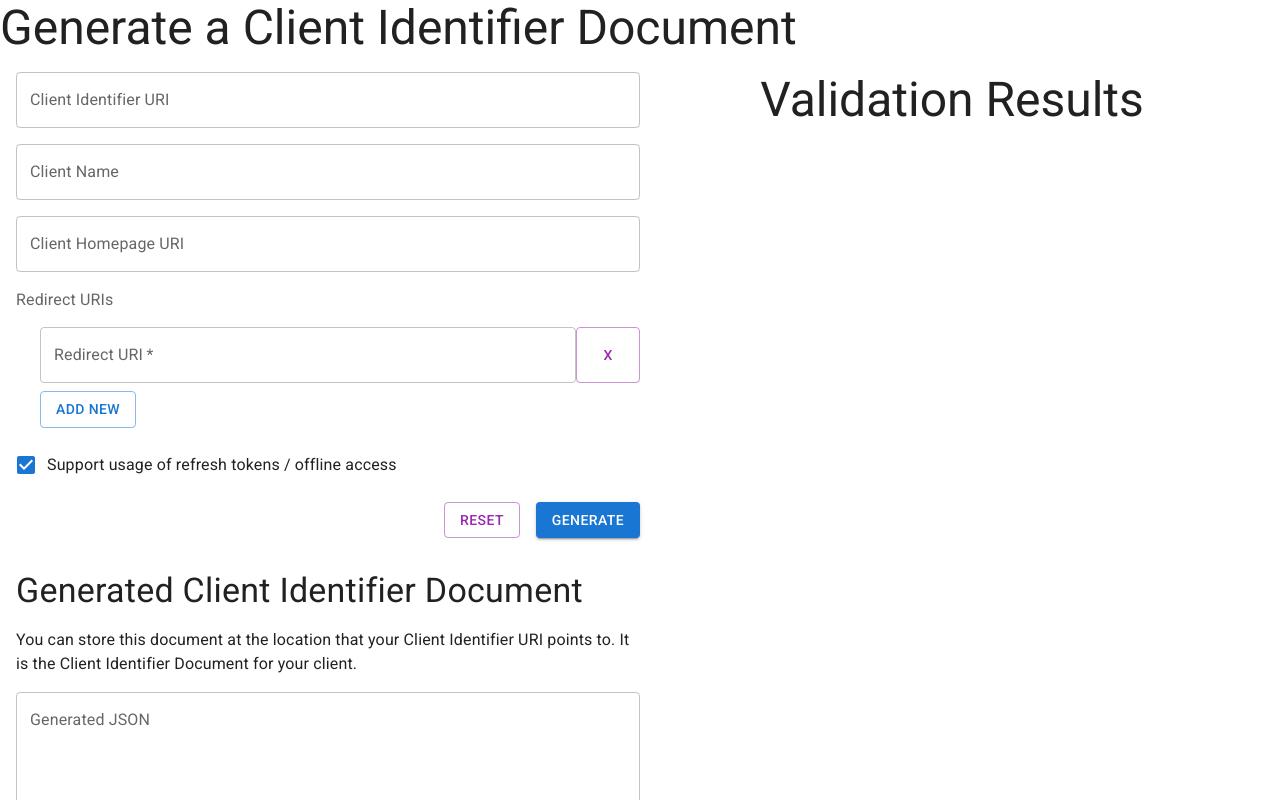
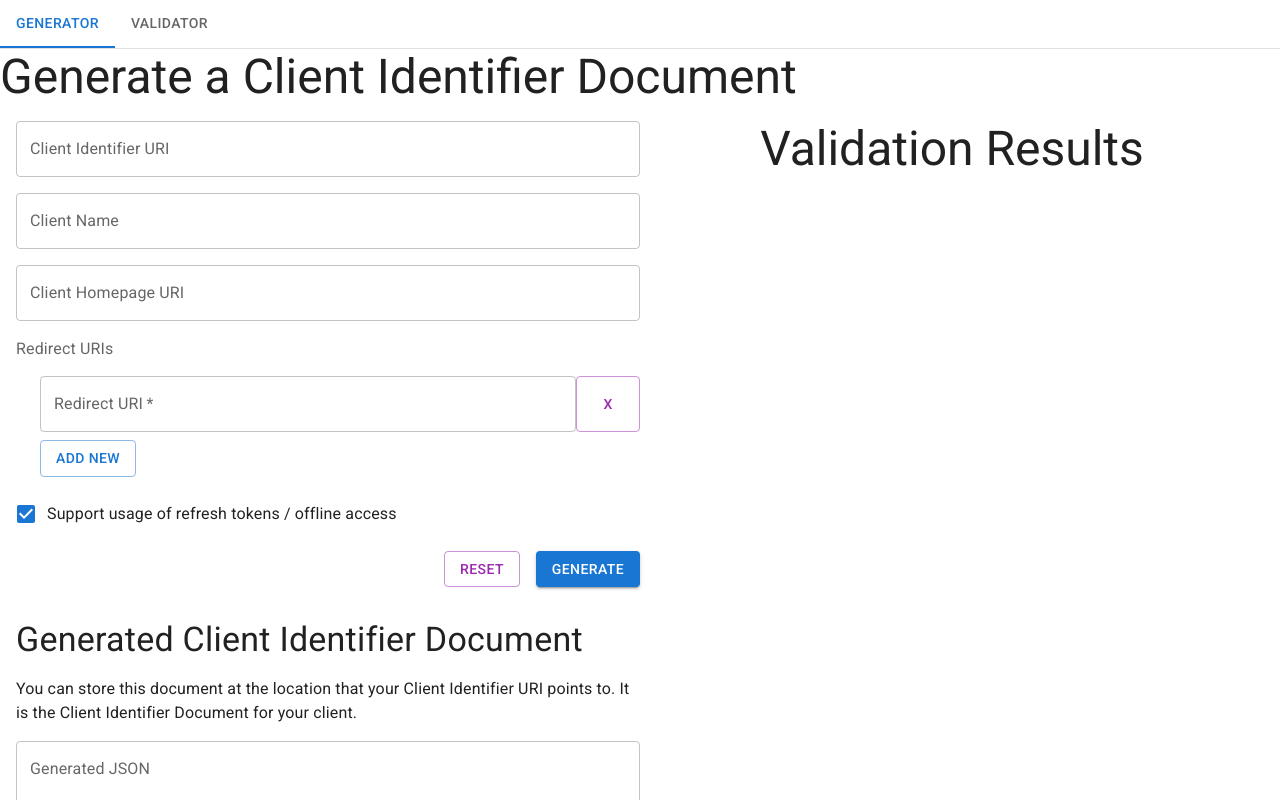
Before and after one commit to inrupt/client-identifier-helper, a React (Vite) app: page / in a window 1280 px wide. Shown: the top 800 px of the page. Built offline with nearby package versions, Linux system fonts and the light colour scheme.

Commit message:
feat: put generator and validator ui on separate tabs

```diff
--- a/src/App.tsx
+++ b/src/App.tsx
@@ -19,20 +19,34 @@
 // SOFTWARE OR THE USE OR OTHER DEALINGS IN THE SOFTWARE.
 //
 
+import { useState } from "react";
 import { ThemeProvider } from "@mui/material/styles";
-import { CssBaseline } from "@mui/material";
-
+import { Box, CssBaseline, Tab, Tabs } from "@mui/material";
 import theme from "./theme";
 import ClientIdentifierGenerator from "./pages/generate";
 import ClientIdentifierValidator from "./pages/validate";
 
 function App() {
+  const [currentTab, setCurrentTab] = useState("tab-generator");
   return (
     <ThemeProvider theme={theme}>
       <CssBaseline />
-      <ClientIdentifierGenerator />
-      <hr />
-      <ClientIdentifierValidator />
+      <Box sx={{ borderBottom: 1, borderColor: "divider" }}>
+        <Tabs
+          value={currentTab}
+          onChange={(e, value) => setCurrentTab(value)}
+          aria-label="basic tabs example"
+        >
+          <Tab label="Generator" value="tab-generator" />
+          <Tab label="Validator" value="tab-validator" />
+        </Tabs>
+      </Box>
+      <div role="tabpanel" hidden={currentTab !== "tab-generator"}>
+        <ClientIdentifierGenerator />
+      </div>
+      <div role="tabpanel" hidden={currentTab !== "tab-validator"}>
+        <ClientIdentifierValidator />
+      </div>
     </ThemeProvider>
   );
 }
```
